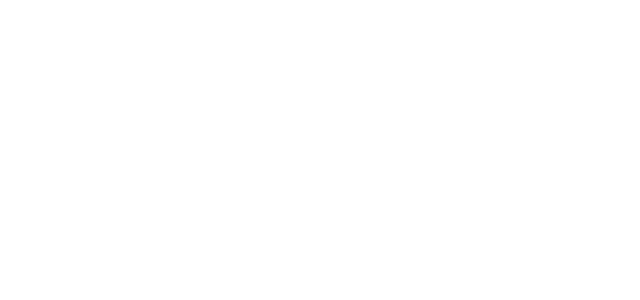
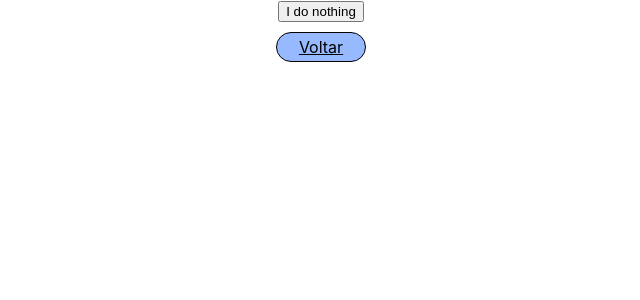
Before and after one commit to AlexusBrat/Atividades-REACT-p2, a React (Create React App) app: page /Atividade4 in a window 1280 px wide. Before the commit this address had no page. Shown: the top 300 px of the page, without its empty margins (319-959 px from the left). Built offline with nearby package versions, Linux system fonts and the light colour scheme.

Commit message:
Adição daAtividade4

```diff
--- a/package.json
+++ b/package.json
@@ -8,7 +8,7 @@
     "@testing-library/user-event": "^13.5.0",
     "react": "^18.3.1",
     "react-dom": "^18.3.1",
-    "react-router-dom": "^6.23.0",
+    "react-router-dom": "^6.23.1",
     "react-scripts": "5.0.1",
     "react-simple-typewriter": "^5.0.1",
     "web-vitals": "^2.1.4"
--- /dev/null
+++ b/src/Routes/Atividade4.js
@@ -0,0 +1,15 @@
+import {Link } from 'react-router-dom';
+import InteractiveButtons from '../functions/InteractiveButtons';
+
+export default function Atividade4() {
+
+    return(
+        <div>
+            <InteractiveButtons />
+            <div className='btn-voltar'>
+                <Link to="/">Voltar</Link>
+            </div>
+        </div>
+    )
+
+}
--- a/src/Routes/Home.js
+++ b/src/Routes/Home.js
@@ -16,10 +16,10 @@
                 <p className="item-menu">
                     <Link to="/Atividade3">Atividade 3</Link>
                 </p>
-                {/* <p>
+                <p className="item-menu">
                     <Link to="/Atividade4">Atividade 4</Link>
                 </p>
-                <p>
+                {/* <p>
                     <Link to="/Atividade5">Atividade 5</Link>
                 </p> */}
             </nav>
--- a/src/Routes/MyRoutes.js
+++ b/src/Routes/MyRoutes.js
@@ -3,6 +3,7 @@
 import Atividade1 from './Atividade1';
 import Atividade2 from './Atividade2';
 import Atividade3 from './Atividade3';
+import Atividade4 from './Atividade4';
 
 export default function MyRoutes(){
 
@@ -13,6 +14,8 @@
                 <Route path='/Atividade1' element={<Atividade1 />} />
                 <Route path='/Atividade2' element={<Atividade2 />} />
                 <Route path='/Atividade3' element={<Atividade3 />} />
+                <Route path='/Atividade4' element={<Atividade4 />} />
+                {/* <Route path='' element={} /> */}
                 {/* <Route path='' element={} /> */}
             </Routes>
         </BrowserRouter>
--- /dev/null
+++ b/src/functions/InteractiveButtons.js
@@ -0,0 +1,11 @@
+export default function Button() {
+
+    function hancdleClick(){
+        alert("OI");
+    }
+    return (
+        <>
+            <button onClick={hancdleClick}>I do nothing</button>
+        </>
+    )
+}
--- a/src/functions/Map.js
+++ b/src/functions/Map.js
@@ -42,14 +42,15 @@
 
 export function AllDataList() {
         const ListItens = peopleData.map(person =>
-            <li key={person.id}>
-                <img
+            <li key={person.id} style={{display: 'flex'}}>
+                <img style={{borderRadius: '100px', margin: '5px'}}
                     src={getImageUrl(person)}
                     alt={person.name}
                 />
-                <p>
+                <p style={{marginTop:'30px'}}>
                     <b>{person.name}:</b>
                     {' [' + person.profession + '] '}
+                    <br />
                     kwnown for {person.accomplishment}
                 </p>
             </li>
```
Also changed, not shown: 1 other file (tests, documents, lock files or other folders).
